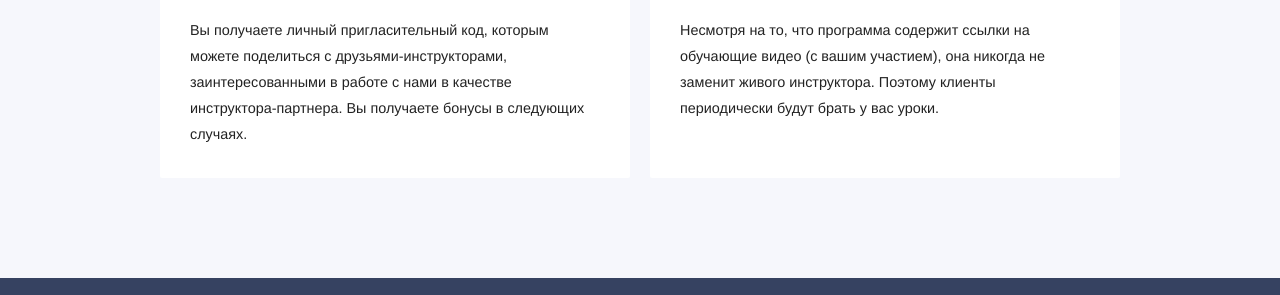
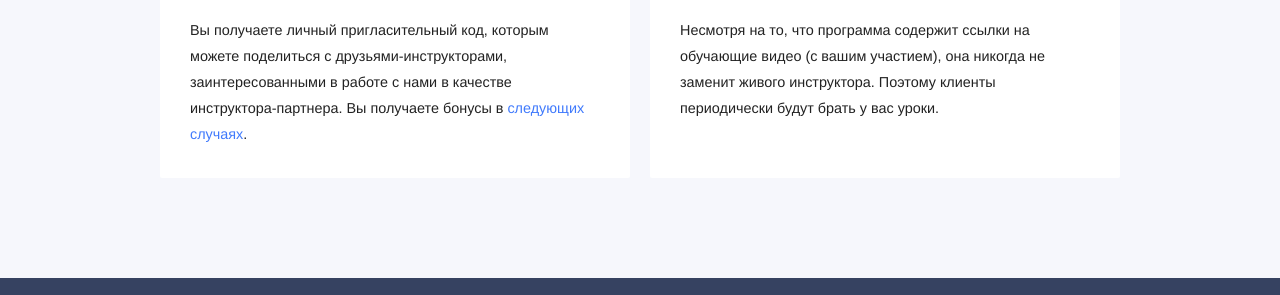
Before and after one commit to RakhimyanTim/fitness.github.io, a Jekyll site: the page built from pages/features.html, in a window 1280 px wide and 900 px high, scrolled down 1648 px. Shown: the part 238-533 px from the top of the window. Built offline with Jekyll 4.4.1, drawn with Linux system fonts in a browser that asks for light colours; some web fonts are replaced.

Commit message:
Update features.html

```diff
--- a/pages/features.html
+++ b/pages/features.html
@@ -46,7 +46,7 @@ permalink: /features/
 
 	<ul class="cards">
 
-		{% include components/features/data-block.html icon="bubble_chart" title="Бонусы за привлечение" content="Вы получаете личный пригласительный код, которым можете поделиться с друзьями-инструкторами, заинтересованными в работе с нами в качестве инструктора-партнера. Вы получаете бонусы в следующих случаях." %}
+		{% include components/features/data-block.html icon="bubble_chart" title="Бонусы за привлечение" content="Вы получаете личный пригласительный код, которым можете поделиться с друзьями-инструкторами, заинтересованными в работе с нами в качестве инструктора-партнера. Вы получаете бонусы в <a href='#'>следующих случаях</a>." %}
 
 		{% include components/features/data-block.html icon="monetization_on" title="Монетизация клиентов" content="Несмотря на то, что программа содержит ссылки на обучающие видео (с вашим участием), она никогда не заменит живого инструктора. Поэтому клиенты периодически будут брать у вас уроки." %}
 
```
